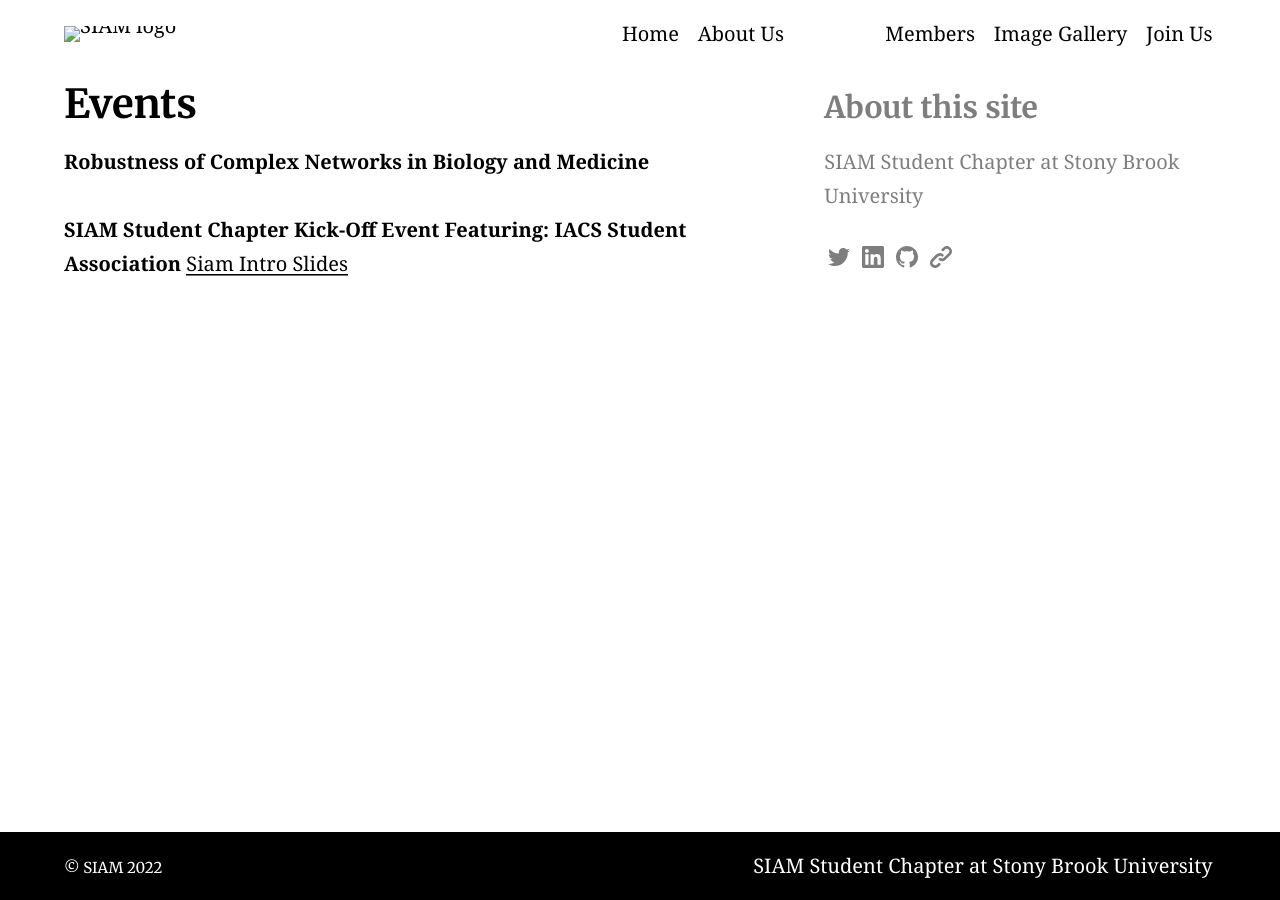
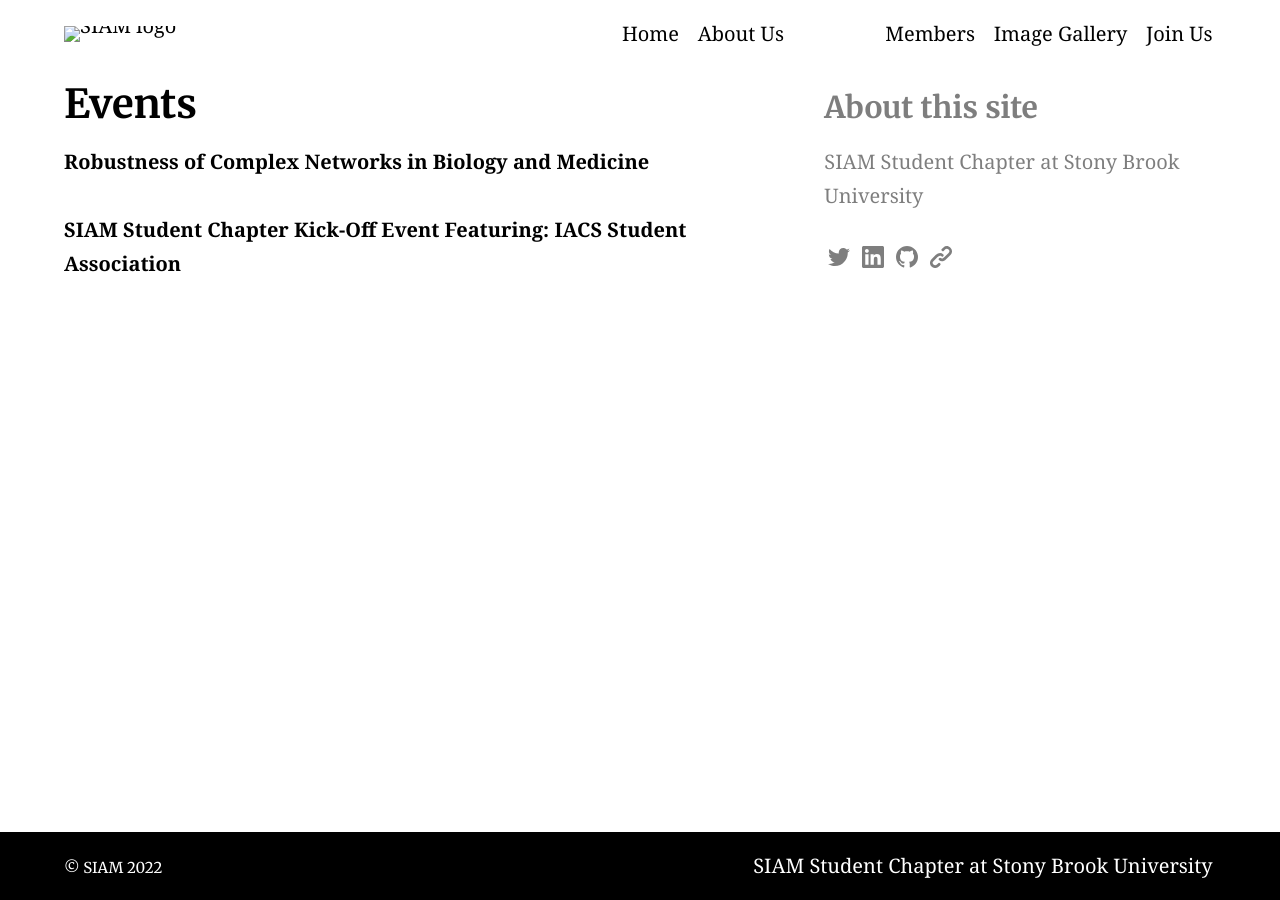
Before and after one commit to siamsc-sbu/siamsc-sbu.github.io, a Jekyll site: the page built from events.md, in a window 1280 px wide. Built offline with Jekyll 4.4.1, drawn with Linux system fonts in a browser that asks for light colours.

Commit message:
update links

```diff
--- a/events.md
+++ b/events.md
@@ -8,4 +8,3 @@ aside: true
 **Robustness of Complex Networks in Biology and Medicine**
 
 **SIAM Student Chapter Kick-Off Event  Featuring: IACS Student Association**
-[Siam Intro Slides]({% include siam_intro_slide.pptx %})
```
